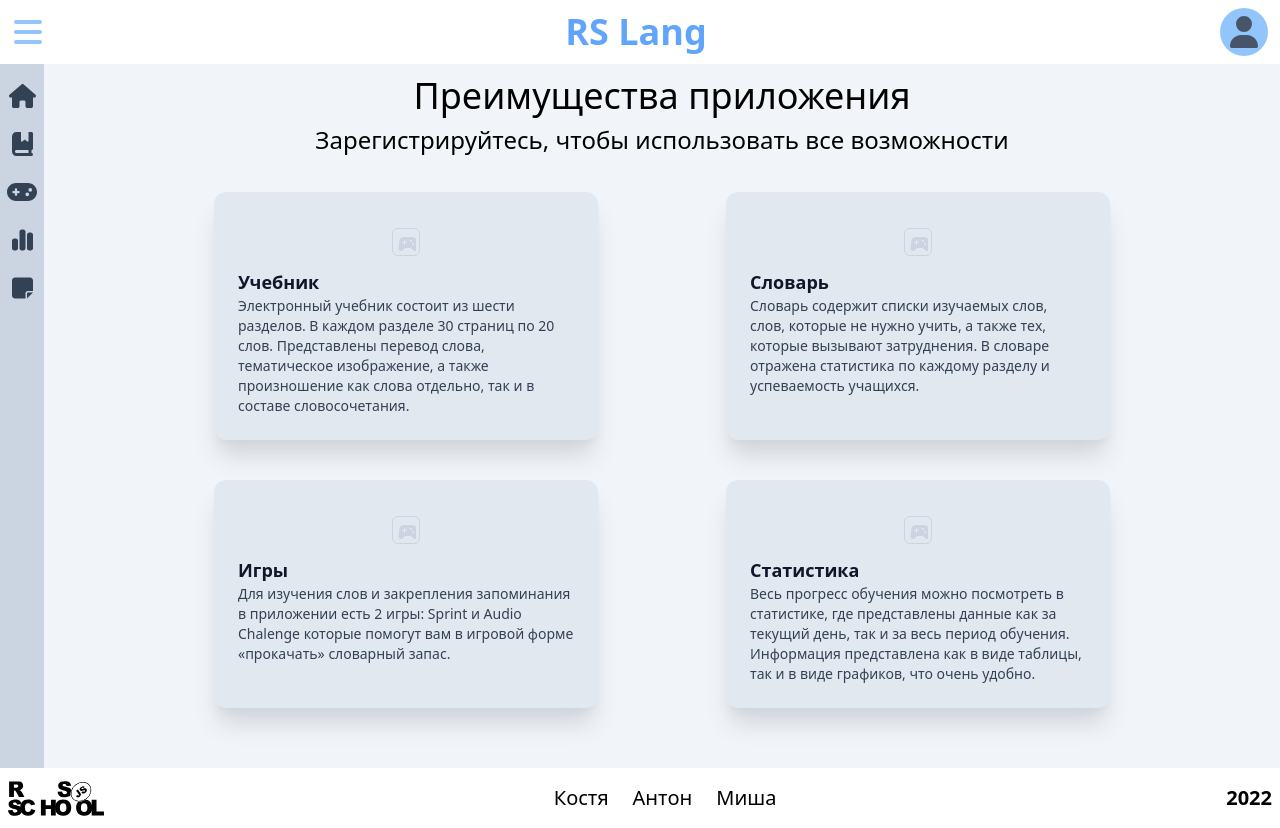
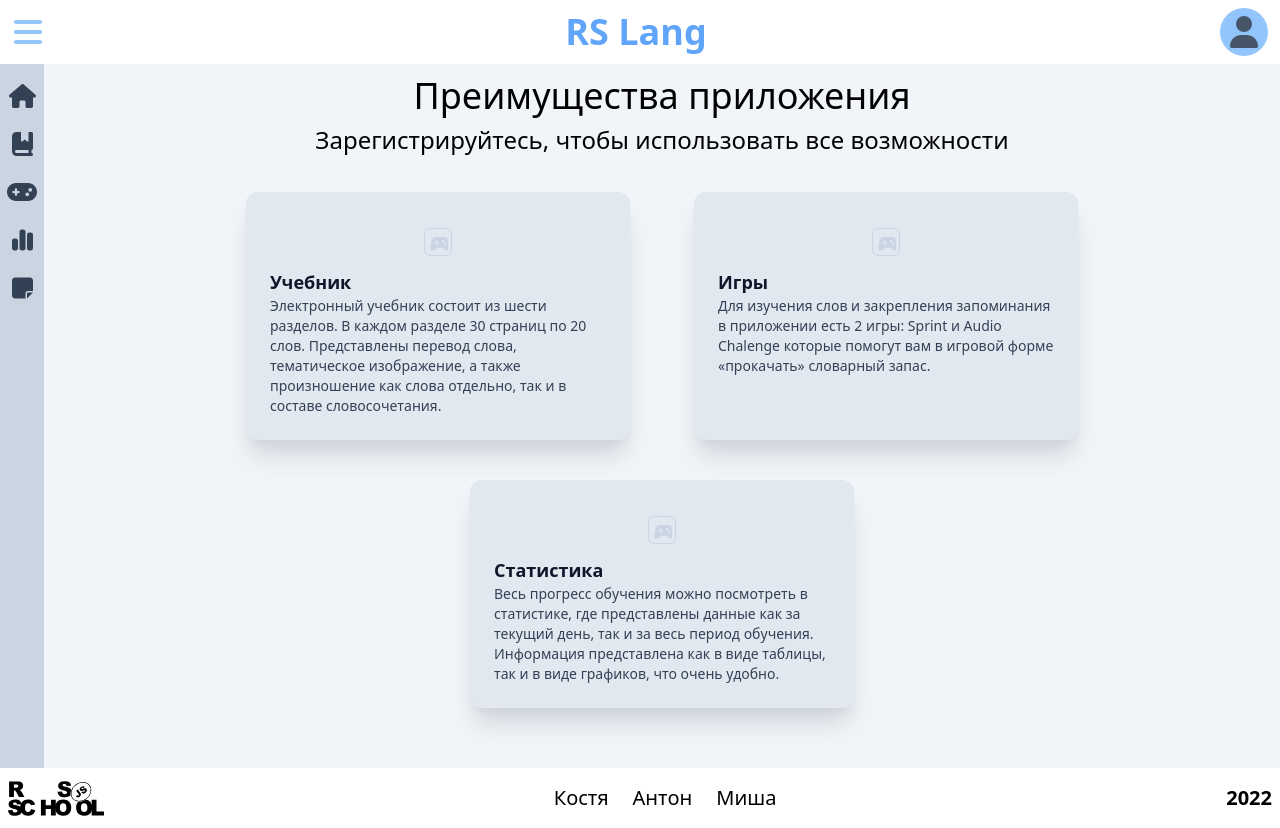
Before and after one commit to antiqqt/rslang, a React (Create React App) app: page / in a window 1280 px wide. Built offline with nearby package versions, Linux system fonts and the light colour scheme.

Commit message:
fix:  changes style home page

```diff
--- a/src/components/MainPage/Home.tsx
+++ b/src/components/MainPage/Home.tsx
@@ -9,12 +9,6 @@ function Home() {
       title: 'Учебник',
       paragraph: 'Электронный учебник состоит из шести разделов. В каждом разделе 30 страниц по 20 слов. Представлены перевод слова, тематическое изображение, а также произношение как слова отдельно, так и в составе словосочетания.',
       img:'./assets/img/textbook.jpg',
-    },
-    {
-      id: 2,
-      title: 'Словарь',
-      paragraph: 'Словарь содержит списки изучаемых слов, слов, которые не нужно учить, а также тех, которые вызывают затруднения. В словаре отражена статистика по каждому разделу и успеваемость учащихся.',
-      img:'./assets/img/dictionary.jpg',
     },
     {
       id: 3,
@@ -32,9 +26,9 @@ function Home() {
 
   return (
     <section>
-      <h1 className="pt-3 pb-2 text-center text-4xl" >Преимущества приложения</h1>
-      <p className=" pb-4 text-center text-2xl pb-30" >Зарегистрируйтесь, чтобы использовать все возможности</p>
-      <section className="pt-5 pb-5 flex max-w-4xl flex-wrap justify-between items-stretch content-around">
+      <h1 className="font-medium text-slate-700/600 pt-3 pb-2 text-center text-4xl" >Преимущества приложения</h1>
+      <p className=" font-medium text-slate-700/600 pb-4 text-center text-2xl pb-30" >Зарегистрируйтесь, чтобы использовать все возможности</p>
+      <section className="pt-5 pb-5 flex max-w-4xl flex-wrap justify-around items-stretch content-around">
         {cards.map((card) =>
           <HomeItem post={card} key={card.id} />
         )}
```
